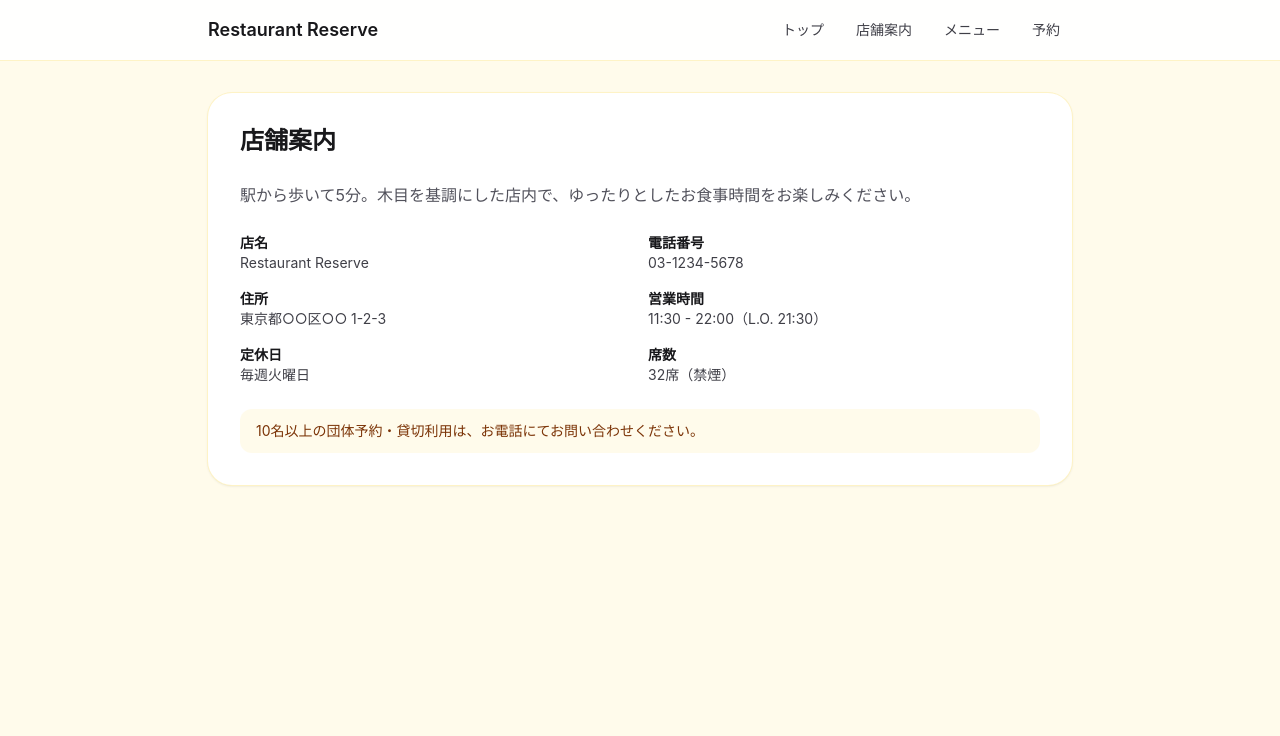
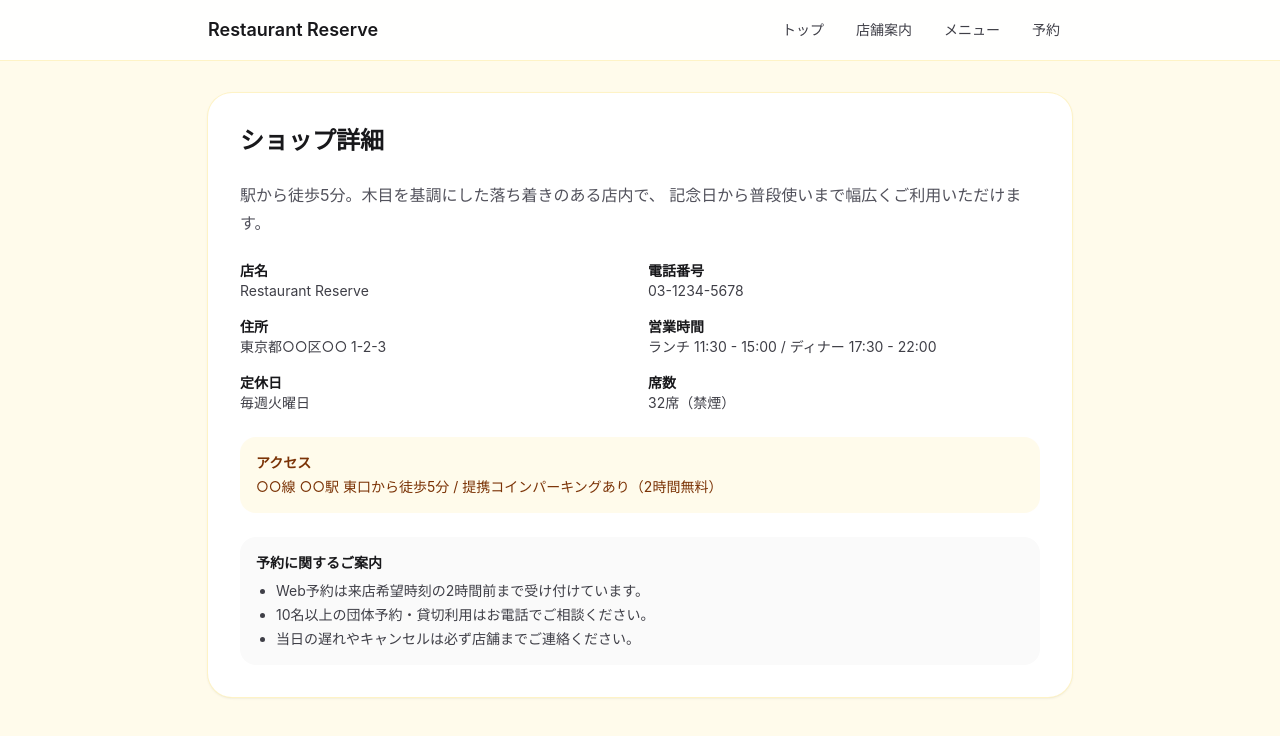
Before and after one commit to twoyosea24c-debug/restaurant, a Next.js app: page /store in a window 1280 px wide. Shown: the top 736 px of the page. Built offline with nearby package versions, Linux system fonts and the light colour scheme.

Commit message:
Add reservation form flow and shop detail sections

```diff
--- a/app/reserve/page.tsx
+++ b/app/reserve/page.tsx
@@ -2,34 +2,60 @@
 
 import { FormEvent, useState } from "react";
 
+type Reservation = {
+  name: string;
+  email: string;
+  phone: string;
+  date: string;
+  time: string;
+  people: number;
+  note: string;
+};
+
+const initialForm: Reservation = {
+  name: "",
+  email: "",
+  phone: "",
+  date: "",
+  time: "",
+  people: 2,
+  note: "",
+};
+
 export default function ReservePage() {
-  const [completed, setCompleted] = useState(false);
+  const [reservation, setReservation] = useState<Reservation>(initialForm);
+  const [latest, setLatest] = useState<Reservation | null>(null);
 
   const handleSubmit = (event: FormEvent<HTMLFormElement>) => {
     event.preventDefault();
-    setCompleted(true);
+    setLatest(reservation);
+    setReservation(initialForm);
   };
 
   return (
-    <div className="rounded-3xl bg-white p-6 shadow-sm ring-1 ring-amber-100 sm:p-8">
-      <h1 className="text-2xl font-bold text-zinc-900">予約フォーム</h1>
-      <p className="mt-2 text-sm text-zinc-600">
-        必要事項をご入力ください。送信後、受付メッセージが表示されます。
-      </p>
+    <div className="space-y-6 rounded-3xl bg-white p-6 shadow-sm ring-1 ring-amber-100 sm:p-8">
+      <div>
+        <h1 className="text-2xl font-bold text-zinc-900">予約受付フォーム</h1>
+        <p className="mt-2 text-sm text-zinc-600">
+          日時・人数などを入力して送信すると、予約内容の確認メッセージを表示します。
+        </p>
+      </div>
 
-      <form className="mt-6 space-y-4" onSubmit={handleSubmit}>
-        <Input label="名前" name="name" type="text" autoComplete="name" />
-        <Input label="メールアドレス" name="email" type="email" autoComplete="email" />
-        <Input label="電話番号" name="phone" type="tel" autoComplete="tel" />
-        <Input label="予約日" name="date" type="date" />
-        <Input label="予約時間" name="time" type="time" />
-        <Input label="人数" name="people" type="number" min="1" />
+      <form className="space-y-4" onSubmit={handleSubmit}>
+        <Input label="名前" value={reservation.name} onChange={(value) => setReservation({ ...reservation, name: value })} name="name" type="text" autoComplete="name" />
+        <Input label="メールアドレス" value={reservation.email} onChange={(value) => setReservation({ ...reservation, email: value })} name="email" type="email" autoComplete="email" />
+        <Input label="電話番号" value={reservation.phone} onChange={(value) => setReservation({ ...reservation, phone: value })} name="phone" type="tel" autoComplete="tel" />
+        <Input label="予約日" value={reservation.date} onChange={(value) => setReservation({ ...reservation, date: value })} name="date" type="date" />
+        <Input label="予約時間" value={reservation.time} onChange={(value) => setReservation({ ...reservation, time: value })} name="time" type="time" />
+        <Input label="人数" value={String(reservation.people)} onChange={(value) => setReservation({ ...reservation, people: Number(value) })} name="people" type="number" min="1" />
 
         <label className="block text-sm font-medium text-zinc-700">
           備考
           <textarea
             name="note"
             rows={4}
+            value={reservation.note}
+            onChange={(event) => setReservation({ ...reservation, note: event.target.value })}
             className="mt-1 w-full rounded-xl border border-zinc-300 px-3 py-2 text-sm outline-none ring-amber-300 transition focus:ring"
             placeholder="アレルギーやご要望があればご記入ください"
           />
@@ -39,14 +65,21 @@ export default function ReservePage() {
           type="submit"
           className="w-full rounded-xl bg-amber-600 px-4 py-3 text-sm font-semibold text-white transition hover:bg-amber-700"
         >
-          送信する
+          予約を送信する
         </button>
       </form>
 
-      {completed && (
-        <p className="mt-4 rounded-xl bg-emerald-50 px-4 py-3 text-sm font-medium text-emerald-700">
-          予約を受け付けました
-        </p>
+      {latest && (
+        <section className="rounded-2xl bg-emerald-50 p-4 text-sm text-emerald-900 ring-1 ring-emerald-100">
+          <h2 className="font-bold">予約を受け付けました</h2>
+          <p className="mt-2">{latest.name} 様、以下の内容で承りました。</p>
+          <ul className="mt-2 space-y-1">
+            <li>日時: {latest.date} {latest.time}</li>
+            <li>人数: {latest.people}名</li>
+            <li>連絡先: {latest.email} / {latest.phone}</li>
+            {latest.note && <li>備考: {latest.note}</li>}
+          </ul>
+        </section>
       )}
     </div>
   );
@@ -54,13 +87,15 @@ export default function ReservePage() {
 
 type InputProps = {
   label: string;
+  value: string;
+  onChange: (value: string) => void;
   name: string;
   type: string;
   min?: string;
   autoComplete?: string;
 };
 
-function Input({ label, name, type, min, autoComplete }: InputProps) {
+function Input({ label, value, onChange, name, type, min, autoComplete }: InputProps) {
   return (
     <label className="block text-sm font-medium text-zinc-700">
       {label}
@@ -70,6 +105,8 @@ function Input({ label, name, type, min, autoComplete }: InputProps) {
         type={type}
         min={min}
         autoComplete={autoComplete}
+        value={value}
+        onChange={(event) => onChange(event.target.value)}
         className="mt-1 w-full rounded-xl border border-zinc-300 px-3 py-2 text-sm outline-none ring-amber-300 transition focus:ring"
       />
     </label>
--- a/app/store/page.tsx
+++ b/app/store/page.tsx
@@ -1,41 +1,43 @@
+const details = [
+  { label: "店名", value: "Restaurant Reserve" },
+  { label: "電話番号", value: "03-1234-5678" },
+  { label: "住所", value: "東京都○○区○○ 1-2-3" },
+  { label: "営業時間", value: "ランチ 11:30 - 15:00 / ディナー 17:30 - 22:00" },
+  { label: "定休日", value: "毎週火曜日" },
+  { label: "席数", value: "32席（禁煙）" },
+];
+
 export default function StorePage() {
   return (
     <div className="space-y-6 rounded-3xl bg-white p-6 shadow-sm ring-1 ring-amber-100 sm:p-8">
-      <h1 className="text-2xl font-bold text-zinc-900">店舗案内</h1>
+      <h1 className="text-2xl font-bold text-zinc-900">ショップ詳細</h1>
       <p className="text-sm leading-7 text-zinc-600 sm:text-base">
-        駅から歩いて5分。木目を基調にした店内で、ゆったりとしたお食事時間をお楽しみください。
+        駅から徒歩5分。木目を基調にした落ち着きのある店内で、
+        記念日から普段使いまで幅広くご利用いただけます。
       </p>
 
       <dl className="grid gap-4 text-sm text-zinc-700 sm:grid-cols-2">
-        <div>
-          <dt className="font-semibold text-zinc-900">店名</dt>
-          <dd>Restaurant Reserve</dd>
-        </div>
-        <div>
-          <dt className="font-semibold text-zinc-900">電話番号</dt>
-          <dd>03-1234-5678</dd>
-        </div>
-        <div>
-          <dt className="font-semibold text-zinc-900">住所</dt>
-          <dd>東京都○○区○○ 1-2-3</dd>
-        </div>
-        <div>
-          <dt className="font-semibold text-zinc-900">営業時間</dt>
-          <dd>11:30 - 22:00（L.O. 21:30）</dd>
-        </div>
-        <div>
-          <dt className="font-semibold text-zinc-900">定休日</dt>
-          <dd>毎週火曜日</dd>
-        </div>
-        <div>
-          <dt className="font-semibold text-zinc-900">席数</dt>
-          <dd>32席（禁煙）</dd>
-        </div>
+        {details.map((item) => (
+          <div key={item.label}>
+            <dt className="font-semibold text-zinc-900">{item.label}</dt>
+            <dd>{item.value}</dd>
+          </div>
+        ))}
       </dl>
 
-      <p className="rounded-xl bg-amber-50 px-4 py-3 text-sm text-amber-900">
-        10名以上の団体予約・貸切利用は、お電話にてお問い合わせください。
-      </p>
+      <section className="rounded-2xl bg-amber-50 p-4 text-sm text-amber-900">
+        <h2 className="font-semibold">アクセス</h2>
+        <p className="mt-1">○○線 ○○駅 東口から徒歩5分 / 提携コインパーキングあり（2時間無料）</p>
+      </section>
+
+      <section className="rounded-2xl bg-zinc-50 p-4 text-sm text-zinc-700">
+        <h2 className="font-semibold text-zinc-900">予約に関するご案内</h2>
+        <ul className="mt-2 list-disc space-y-1 pl-5">
+          <li>Web予約は来店希望時刻の2時間前まで受け付けています。</li>
+          <li>10名以上の団体予約・貸切利用はお電話でご相談ください。</li>
+          <li>当日の遅れやキャンセルは必ず店舗までご連絡ください。</li>
+        </ul>
+      </section>
     </div>
   );
 }
```
